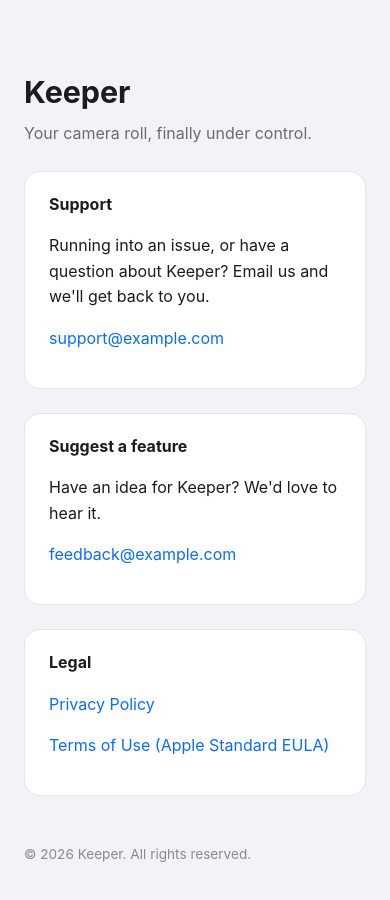
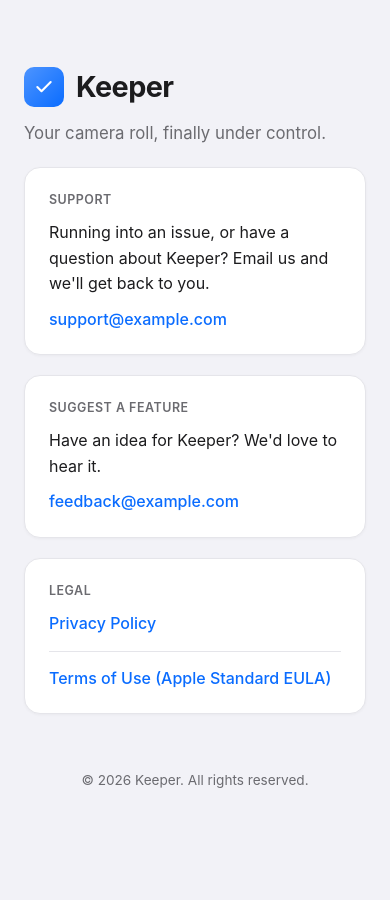
Before and after one commit to angusfng/keeperapp, a plain HTML site: page index.html in a window 390 px wide. After the commit the page ends 872 px from the top, so only its background shows below. Drawn offline with Linux system fonts and the light colour scheme.

Commit message:
Fix unreadable dark mode, redesign with CSS custom properties
The dark-mode media query came before the base .card rule in the
stylesheet, so the later light-mode rule won even when dark mode was
active — near-white text ended up on a white card background. Verified
by actually screenshotting the rendered page (headless Chrome) instead
of just checking HTTP status, which is how this shipped unnoticed the
first time.

Rebuilt both pages on CSS custom properties (--bg/--text/--card-bg/...)
overridden once in a single dark-mode block, which is structurally
immune to this class of cascade-order bug. Also tightened the overall
visual design: added a simple brand mark, section-label styling for
card headings, divider rows between legal links.

```diff
--- a/index.html
+++ b/index.html
@@ -5,38 +5,89 @@
 <meta name="viewport" content="width=device-width, initial-scale=1">
 <title>Keeper — Support</title>
 <style>
-  :root { color-scheme: light dark; }
+  :root {
+    color-scheme: light dark;
+    --bg: #f2f2f7;
+    --card-bg: #ffffff;
+    --border: #e5e5ea;
+    --text: #1c1c1e;
+    --text-secondary: #6b6b70;
+    --accent: #0a6cff;
+    --shadow: 0 1px 3px rgba(0, 0, 0, 0.04);
+  }
+  @media (prefers-color-scheme: dark) {
+    :root {
+      --bg: #0b0b0d;
+      --card-bg: #18181b;
+      --border: #2c2c30;
+      --text: #f2f2f7;
+      --text-secondary: #9a9aa0;
+      --accent: #4d94ff;
+      --shadow: none;
+    }
+  }
+
+  * { box-sizing: border-box; }
   body {
     font-family: -apple-system, BlinkMacSystemFont, "Segoe UI", sans-serif;
-    max-width: 640px;
+    max-width: 600px;
     margin: 0 auto;
-    padding: 48px 24px 80px;
+    padding: 64px 24px 80px;
     line-height: 1.6;
-    color: #1c1c1e;
-    background: #f2f2f7;
+    color: var(--text);
+    background: var(--bg);
   }
-  @media (prefers-color-scheme: dark) {
-    body { color: #f2f2f7; background: #0b0b0d; }
-    a { color: #6fa8ff; }
-    .card { background: #17171a; border-color: #2a2a2e; }
+
+  .brand { display: flex; align-items: center; gap: 12px; margin-bottom: 4px; }
+  .mark {
+    width: 40px; height: 40px; border-radius: 10px; flex-shrink: 0;
+    background: linear-gradient(135deg, #4d94ff, #0a6cff);
+    display: flex; align-items: center; justify-content: center;
   }
-  h1 { font-size: 1.9rem; margin-bottom: 4px; }
-  .tagline { color: #6b6b70; margin-top: 0; }
-  a { color: #0a6cff; text-decoration: none; }
+  .mark svg { width: 20px; height: 20px; }
+  h1 { font-size: 1.8rem; margin: 0; letter-spacing: -0.02em; }
+  .tagline { color: var(--text-secondary); margin: 10px 0 0; font-size: 1.05rem; }
+
+  .card {
+    background: var(--card-bg);
+    border: 1px solid var(--border);
+    box-shadow: var(--shadow);
+    border-radius: 16px;
+    padding: 22px 24px;
+    margin-top: 20px;
+  }
+  .card h2 {
+    font-size: 0.78rem;
+    font-weight: 600;
+    letter-spacing: 0.04em;
+    text-transform: uppercase;
+    color: var(--text-secondary);
+    margin: 0 0 10px;
+  }
+  .card p { margin: 0 0 10px; }
+  .card p:last-child { margin-bottom: 0; }
+  .card .row + .row { margin-top: 14px; padding-top: 14px; border-top: 1px solid var(--border); }
+
+  a { color: var(--accent); text-decoration: none; font-weight: 500; }
   a:hover { text-decoration: underline; }
-  .card {
-    background: #ffffff;
-    border: 1px solid #e5e5ea;
-    border-radius: 16px;
-    padding: 20px 24px;
-    margin-top: 24px;
+
+  footer {
+    margin-top: 56px;
+    font-size: 0.85rem;
+    color: var(--text-secondary);
+    text-align: center;
   }
-  .card h2 { font-size: 1rem; margin: 0 0 8px; }
-  footer { margin-top: 48px; font-size: 0.85rem; color: #8a8a8e; }
 </style>
 </head>
 <body>
-  <h1>Keeper</h1>
+  <div class="brand">
+    <div class="mark">
+      <svg viewBox="0 0 24 24" fill="none" xmlns="http://www.w3.org/2000/svg">
+        <path d="M20 6L9 17l-5-5" stroke="white" stroke-width="2.5" stroke-linecap="round" stroke-linejoin="round"/>
+      </svg>
+    </div>
+    <h1>Keeper</h1>
+  </div>
   <p class="tagline">Your camera roll, finally under control.</p>
 
   <div class="card">
@@ -53,8 +104,8 @@
 
   <div class="card">
     <h2>Legal</h2>
-    <p><a href="privacy.html">Privacy Policy</a></p>
-    <p><a href="https://www.apple.com/legal/internet-services/itunes/dev/stdeula/">Terms of Use (Apple Standard EULA)</a></p>
+    <div class="row"><a href="privacy.html">Privacy Policy</a></div>
+    <div class="row"><a href="https://www.apple.com/legal/internet-services/itunes/dev/stdeula/">Terms of Use (Apple Standard EULA)</a></div>
   </div>
 
   <footer>&copy; 2026 Keeper. All rights reserved.</footer>
```
Also changed, not shown: privacy.html (+58 -16 lines).
